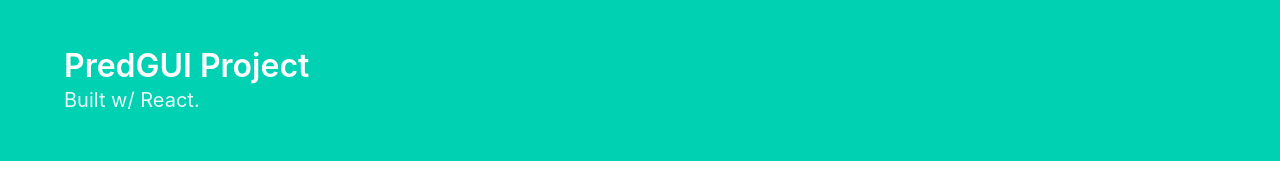
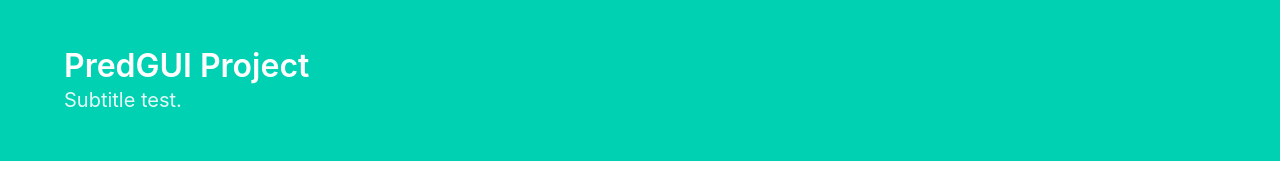
Before and after one commit to rikardny/predgui, a React (Create React App) app: page / in a window 1280 px wide. Shown: the top 178 px of the page. Built offline with nearby package versions, Linux system fonts and the light colour scheme.

Commit message:
webhook test 2

```diff
--- a/src/Header.js
+++ b/src/Header.js
@@ -10,7 +10,7 @@ export class Header extends React.Component {
               PredGUI Project
             </h1>
             <h2 className="subtitle">
-              Built w/ React.
+              Subtitle test.
             </h2>
           </div>
         </div>
```
